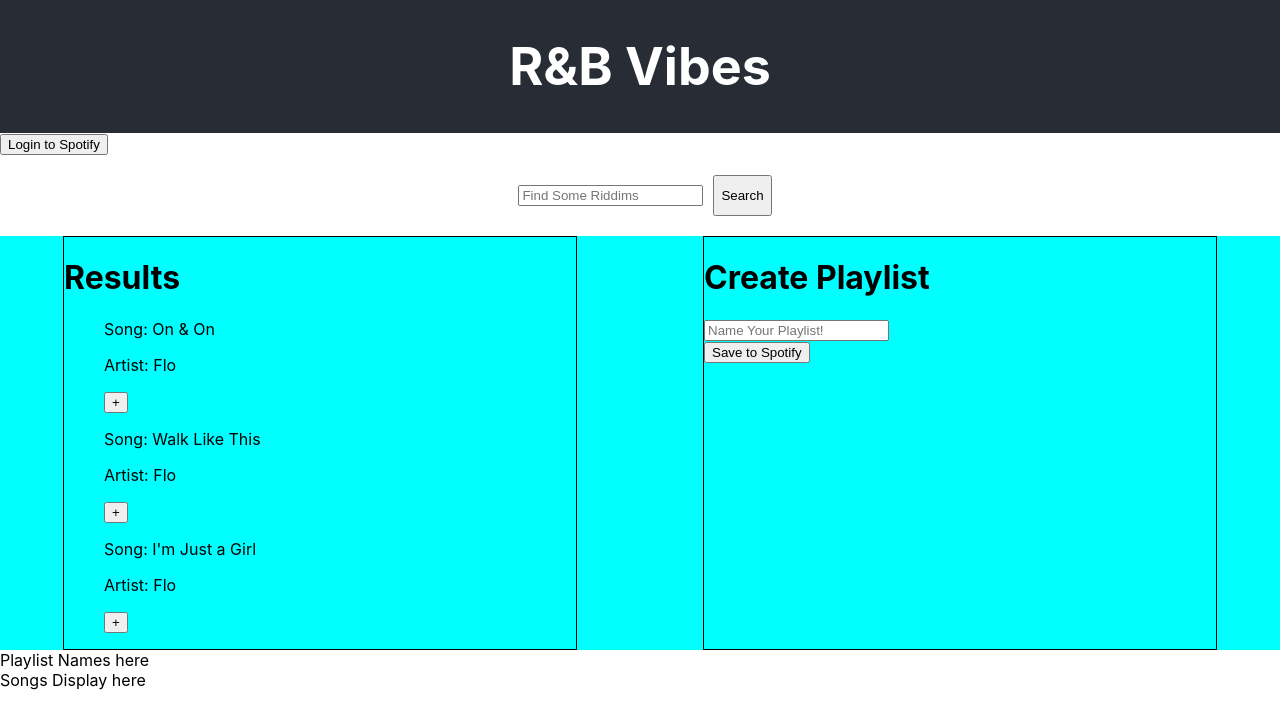
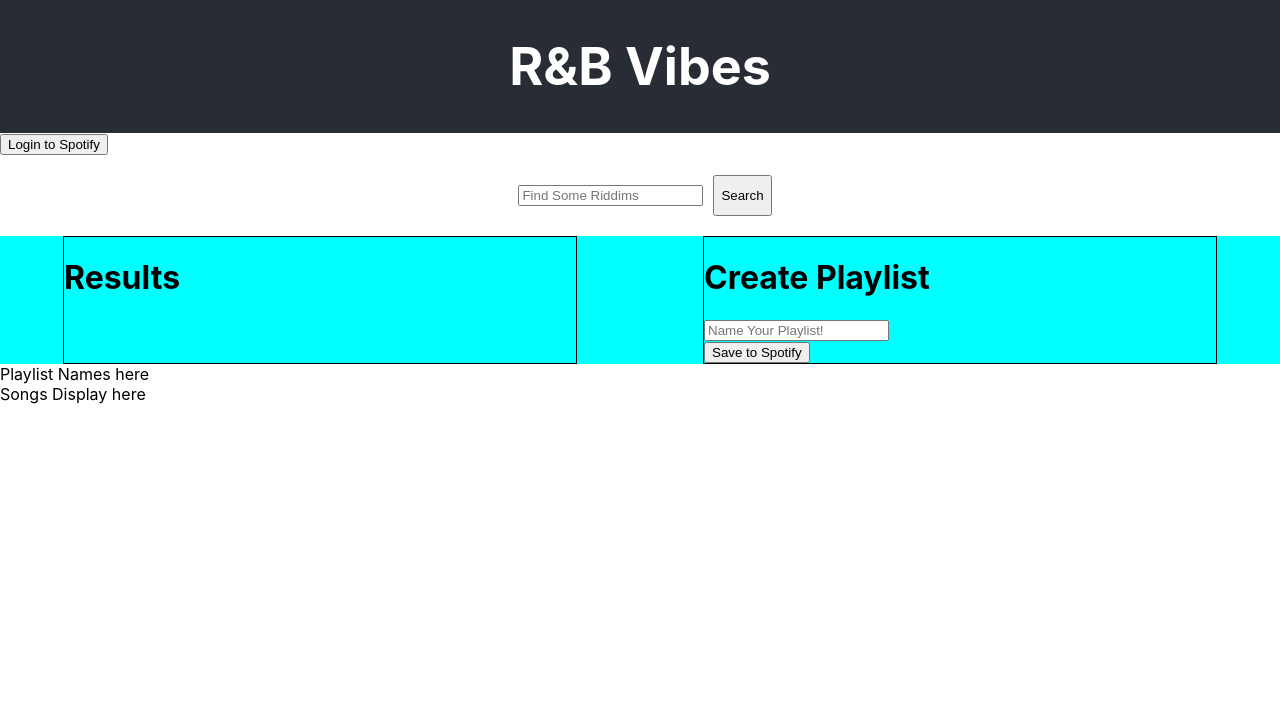
Before and after one commit to OWOAGDN/vibes, a React (Create React App) app: page / in a window 1280 px wide. Shown: the top 728 px of the page. Built offline with nearby package versions, Linux system fonts and the light colour scheme.

Commit message:
spotify API search implmented with search results

```diff
--- a/src/App.js
+++ b/src/App.js
@@ -42,12 +42,45 @@ function App() {
         setAccessToken(() => '');
       }, params.expires_in *1000);
     }
-  }, [])
+  }, [accessToken])
 
   const spotifyLogin = () => {
     if(!accessToken) {
       getAuthorization();
     }
+  }
+
+  const getResults = (term) => {
+    return fetch(`https://api.spotify.com/v1/search?q=${term}&type=track`, {
+      headers: {
+        Authorization: `Bearer ${accessToken}`
+      }
+    }).then(response => {
+      return response.json();
+    }).then(jsonResponse => {
+      if (!jsonResponse) {
+        console.log('nothing')
+      } else {
+        console.log(jsonResponse)
+        return jsonResponse.tracks.items.map(track => ({
+          id: track.id,
+          name: track.name,
+          artist: track.artists[0].name,
+          album: track.album.name,
+          uri: track.uri
+        }));
+      };
+    });
+  }
+
+  const [results, setResults] = useState([])
+/*
+  const showResults = (term) => {
+    getResults(term).then(result => setResults(result))
+  } */
+
+  const showResults = (term) => {
+    getResults(term).then(setResults);
   }
 
   return (
@@ -56,8 +89,8 @@ function App() {
         <h1>R&B Vibes</h1>
       </header>
       <SpotifyLogin spotifyLogin={spotifyLogin} token={accessToken} />
-      <SearchBar />
-      <Main />
+      <SearchBar showResults={showResults} />
+      <Main results={results} />
     </div>
   );
 }
--- a/src/Main/Main.js
+++ b/src/Main/Main.js
@@ -4,27 +4,8 @@ import DisplayPlaylist from "./DisplayPlaylist";
 import styles from "./Main.module.css"
 import { useEffect, useState } from 'react';
 
-function Main( {tracks}) {
-    const [results, setResults] = useState([
-        {
-          name: "On & On",
-          artist: "Flo",
-          album: "Access All Areas",
-          id: 0
-        },
-        {
-          name: "Walk Like This",
-          artist: "Flo",
-          album: "Access All Areas",
-          id: 1
-        },
-        {
-          name: "I'm Just a Girl",
-          artist: "Flo",
-          album: "Access All Areas",
-          id: 2
-        }
-      ]);
+function Main( {results}) {
+
     const [playlists, setPlaylists] = useState([]);
     const [playlistSongs, setPlaylistSongs] = useState([]);
 
--- a/src/SearchBar/SearchBar.js
+++ b/src/SearchBar/SearchBar.js
@@ -1,16 +1,29 @@
+import { useState } from 'react';
 import styles from './SearchBar.module.css';
 
-function SearchBar() {
+function SearchBar( {showResults} ) {
+  const [term, setTerm] = useState()
+  const handleTextChange = (event) => {
+    setTerm(() => event.target.value)
+  }
+  const handleSubmit = (event) => {
+    event.preventDefault();
+    showResults(term);
+  }
+
   return (
     <div className={styles.container}>
-      <form className={styles.form}>
+      <form className={styles.form} onSubmit={handleSubmit}>
         <input
         type="text"
         placeholder="Find Some Riddims"
         key="search"
+        onChange={handleTextChange}
         />
         <img src=""></img>
-        <button type="submit">Search</button>
+        <button
+        type="submit"
+        >Search</button>
       </form>
     </div>
   );
```
